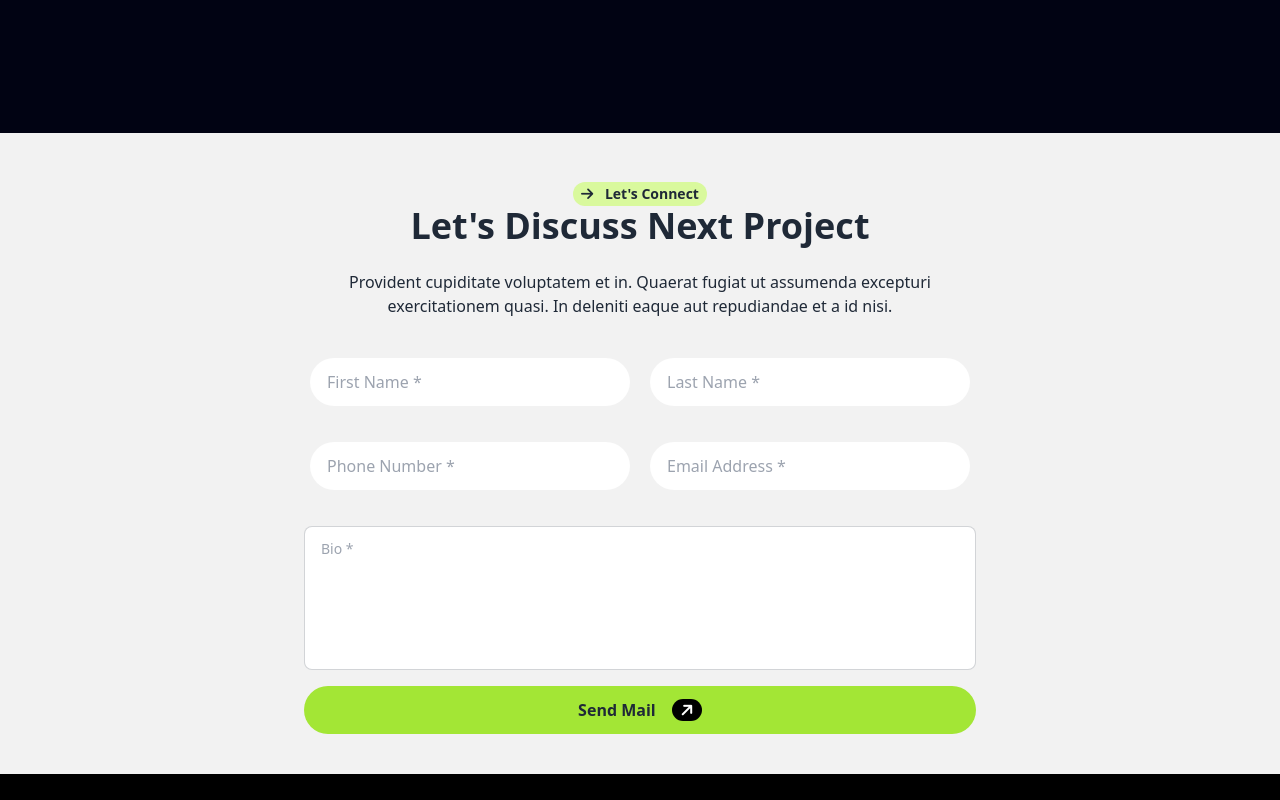
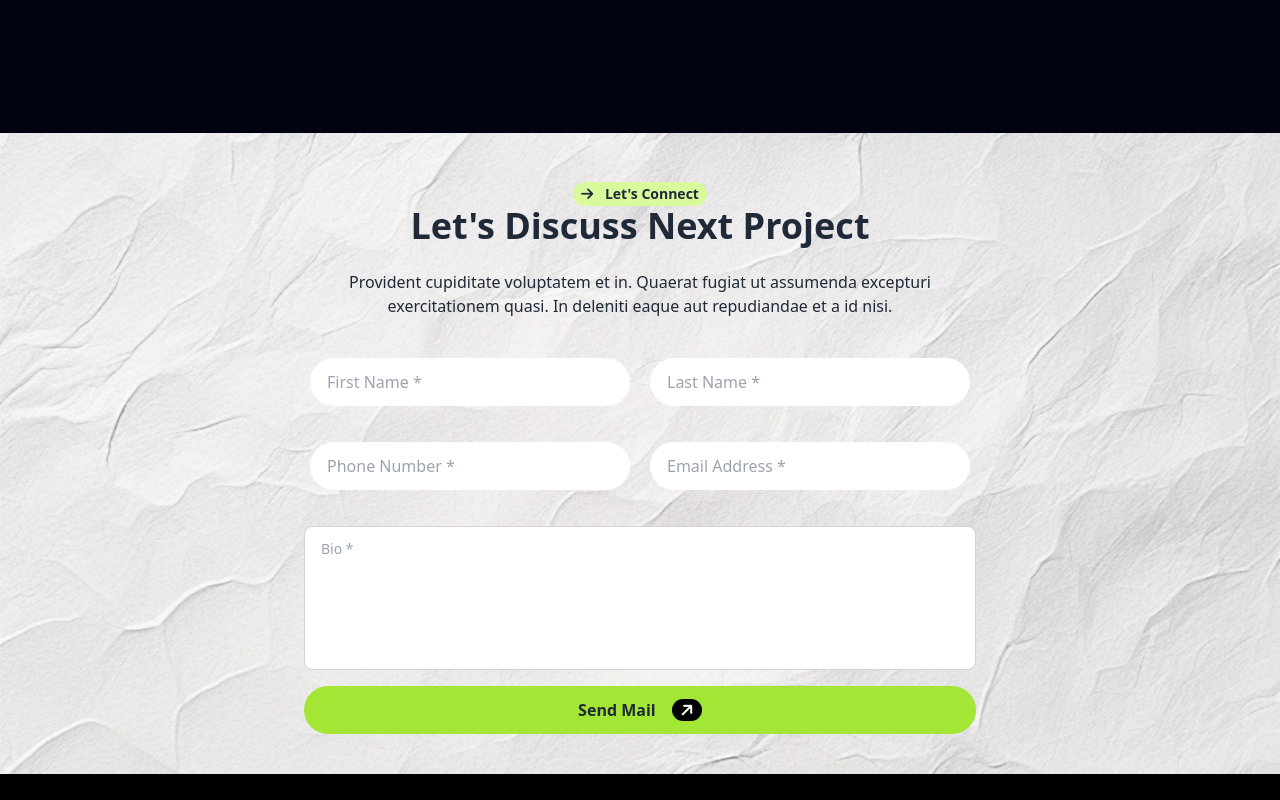
Before and after one commit to ekramulislam2050/rinterio-tailwind-daisyUI, a plain HTML site: page index.html in a window 1280 px wide. Shown: the part 3400-4200 px from the top of the page. Drawn offline with nearby package versions, Linux system fonts and the light colour scheme.

Commit message:
again chek

```diff
--- a/index.html
+++ b/index.html
@@ -22,6 +22,8 @@
         .card_3{background:rgb(164, 218, 195);}
         .card_4{background:rgb(119, 170, 234);}
         .ph_logo{background-image:url(./style/assets/ph-logo.png)}
+        .my_img{background-image:url(./style/assets/bg.jpg)}
+
     </style>
 
 </head>
@@ -413,7 +415,7 @@
             </section>
             <section class="-mb-10 ">
                 <!-- discuss-next-project start----------- -->
-                <div class="bg-my_img hero">
+                <div class="my_img hero">
                     <div class="flex-col pb-10 mt-8 hero-content">
                         <div class="px-5 text-center">
 
```
